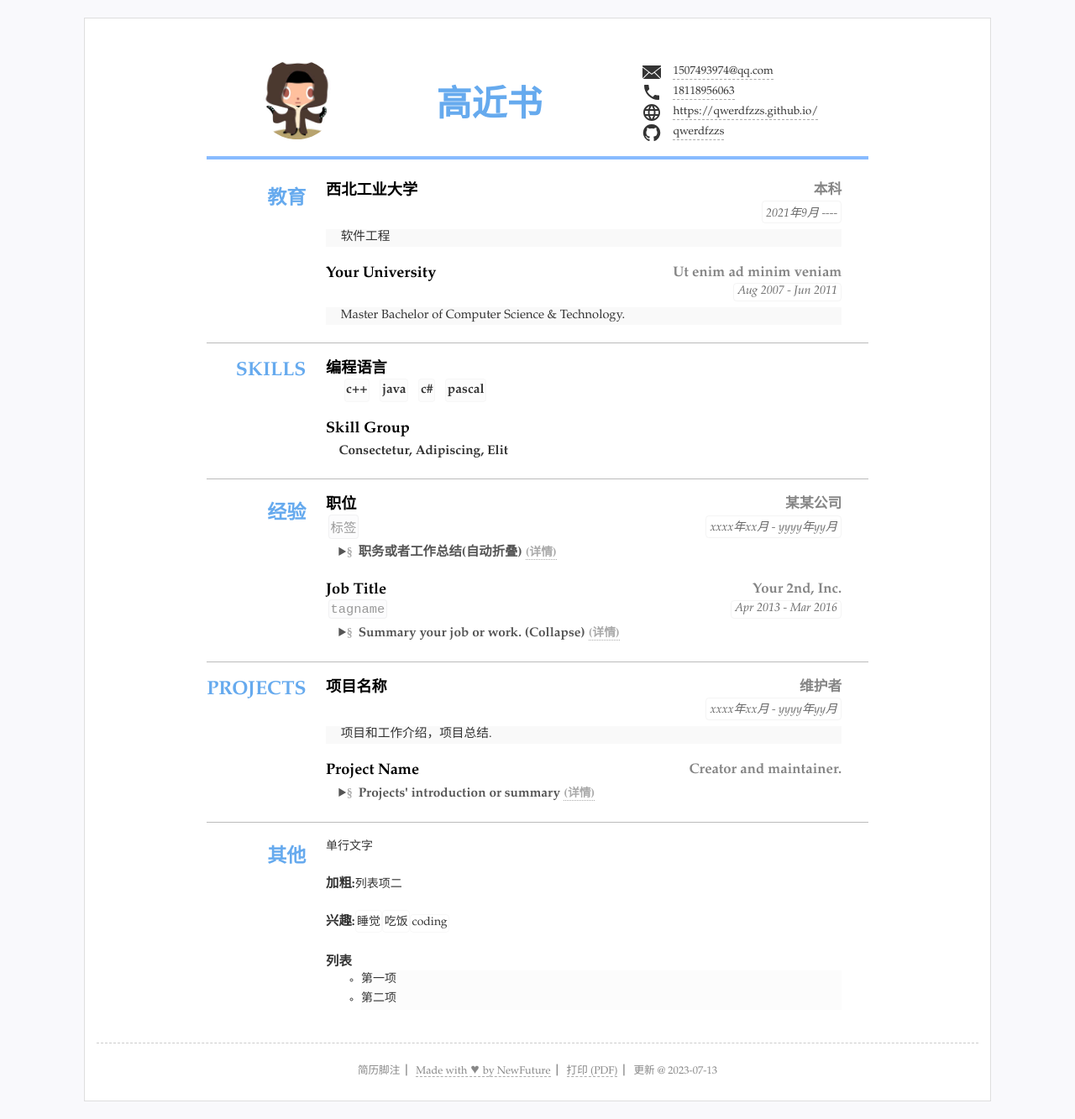
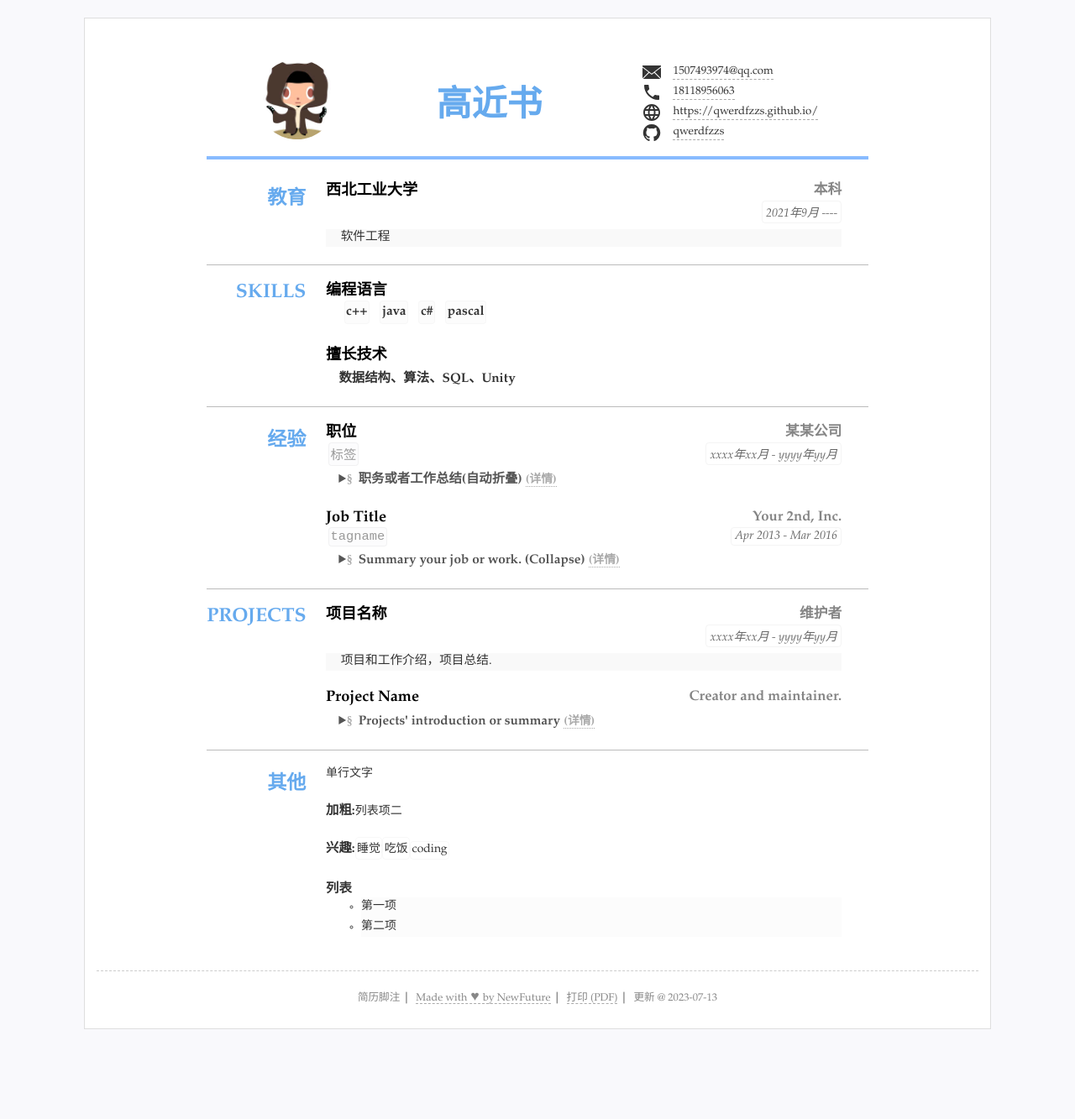
Before and after one commit to qwerdfzzs/qwerdfzzs.github.io, a Jekyll site: the page built from index.html, in a window 1280 px wide. Shown: the whole page at 84% size. Built offline with Jekyll 4.4.1, drawn with Linux system fonts in a browser that asks for light colours; after the commit the page ends 1247 px from its top, so only the background shows below that.

Commit message:
Update resume.yml

```diff
--- a/_data/resume.yml
+++ b/_data/resume.yml
@@ -1,7 +1,7 @@
 # 数据格式可以为 yaml(文件以.yml结尾) 或者json(文件以.json结尾)
 # 如果YAML格式的数据请先检查格式是否有误，可选检查工具 http://www.yamllint.com
 
-title: "简历标题"
+title: "简历--高近书"
 lang: "zh" #语言设置 zh表示中文 en 表示英语
 name: "高近书"
 #jobtitle: "求职意向" #可空不显示
@@ -34,10 +34,10 @@ main: #简历主要内容，
     duration: "2021年9月 ----"
     sub: 本科
     detail: 软件工程
-  - title: Your University
-    duration: Aug 2007 - Jun 2011
-    sub: Ut enim ad minim veniam
-    detail: Master Bachelor of Computer Science & Technology.
+#  - title: Your University
+#    duration: Aug 2007 - Jun 2011
+#    sub: Ut enim ad minim veniam
+#    detail: Master Bachelor of Computer Science & Technology.
 
 - type: skills
   # name: "技能"
@@ -48,8 +48,8 @@ main: #简历主要内容，
     - java
     - c#
     - pascal
-  - title: Skill Group
-    summary: Consectetur, Adipiscing, Elit
+  - title: 擅长技术
+    summary: 数据结构、算法、SQL、Unity
 
 - type: experience
   name: 经验
```
